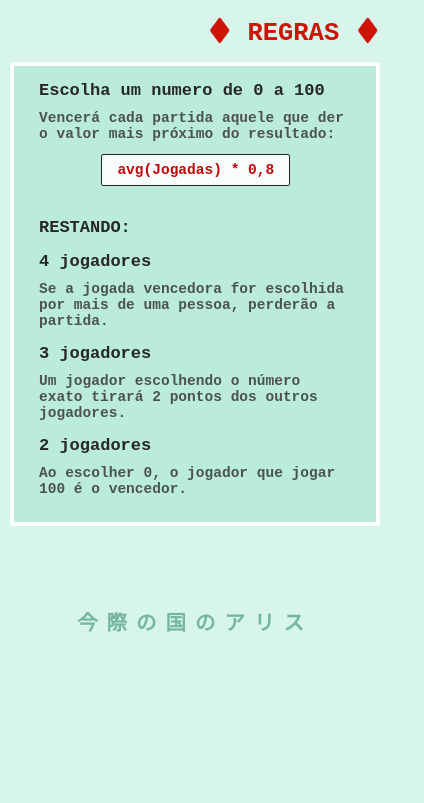
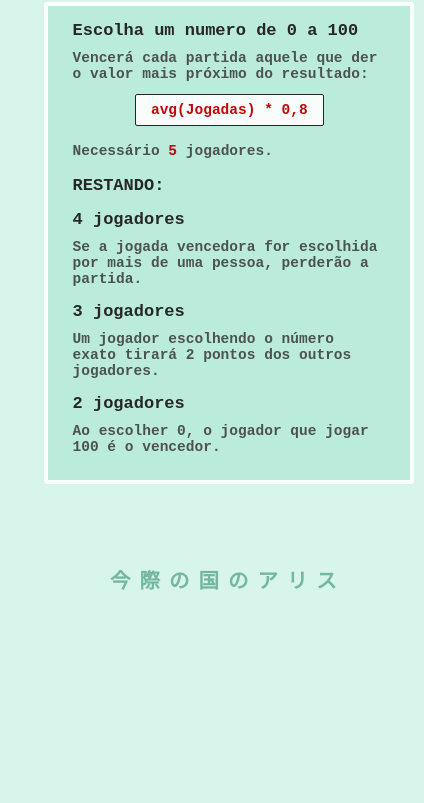
Before and after one commit to VictoriaSCorreia/KingOfDiamonds, a plain HTML site: page Site/home.html in a window 390 px wide. Shown: the part 687-1490 px from the top of the page, 424 px wide, since content can reach past the window. Drawn offline with Linux system fonts and the light colour scheme.

Commit message:
Homepage commit

```diff
--- a/Site/Style/home.css
+++ b/Site/Style/home.css
@@ -139,18 +139,25 @@ i{
     --fa-animation-duration: 3s;
 }
 
-@media screen and (max-width: 900px) {
+@media screen and (max-width: 1010px) {
     #mainbox {
+        width: 100%;
+        position: relative;
         flex-direction: column;
         justify-content: center;
         align-items: center;
+        padding-left: 8.6%;
+    }
+    #end{
+        padding-left: 16.9%;
     }
     #box3{
-        margin-top: 120px;
+        margin-top: 60px;
     }
     #box1{
         margin-top: 55px;
         margin-right: 0px;
+
     }
     footer{
         margin-bottom: 30px;
--- a/Site/home.html
+++ b/Site/home.html
@@ -9,6 +9,7 @@
     <title>KingOfDiamonds | START</title>
 </head>
 <body>
+    <div></div>
     <div id="mainbox">
         <div id="box1" class="divs">
 
@@ -17,9 +18,8 @@
                 <h1 style="line-height: 43px;">King of Diamonds</h1>
                 <h5 style="font-size: 11px; letter-spacing: 3px; padding-top: 9px;"><span>ALICE</span> IN BORDERLAND</h5>
                 <img id="background" src="/img/Naipe_ouros1.png" alt="">
-                <a href="http://127.0.0.1:5500/Site/createJoin.html"><button class="button">JOGAR</button></a>
+                <a href="http://127.0.0.1:5500/Site/path.html"><button class="button">JOGAR</button></a>
             </div>
-
         </div>
 
         <div id="box3">
@@ -37,7 +37,10 @@
                     <h5>Vencerá cada partida aquele que der o valor mais próximo do resultado: </h5><br>
                     <h5><span id="text"> avg(Jogadas) * 0,8 </span></h5>
                 </p>
-                <h4 style="padding-top: 40px;">RESTANDO:</h4>
+                <p class="titles2" style="padding-top: 25px;">
+                    <h5>Necessário <span>5</span> jogadores.</h5>
+                </p>
+                <h4 style="padding-top: 17px;">RESTANDO:</h4>
                 <h4 class="titles">4 jogadores</h4>
                 <p class="titles2">
                     <h5>Se a jogada vencedora for escolhida por mais de uma pessoa, perderão a partida.</h5>
@@ -53,18 +56,20 @@
                     <h5>Ao escolher 0, o jogador que jogar 100 é o vencedor.</h5>
                 </p>
 
+
             </div>
 
         </div>
     </div>
 
 
-    <h3 id="borderland">今際の国のアリス</h3>
-    <footer id="footer">
+    <div id="end">
+        <h3 id="borderland">今際の国のアリス</h3>
+        <footer id="footer">
         <small id="rodape">© 2023 VicViking</small><br>
         <a href="https://github.com/VictoriaSCorreia" target="blank"><i class="fa-brands fa-github" id="link"></i></a>
-
     </footer>
+    </div>
 
 
 
```
